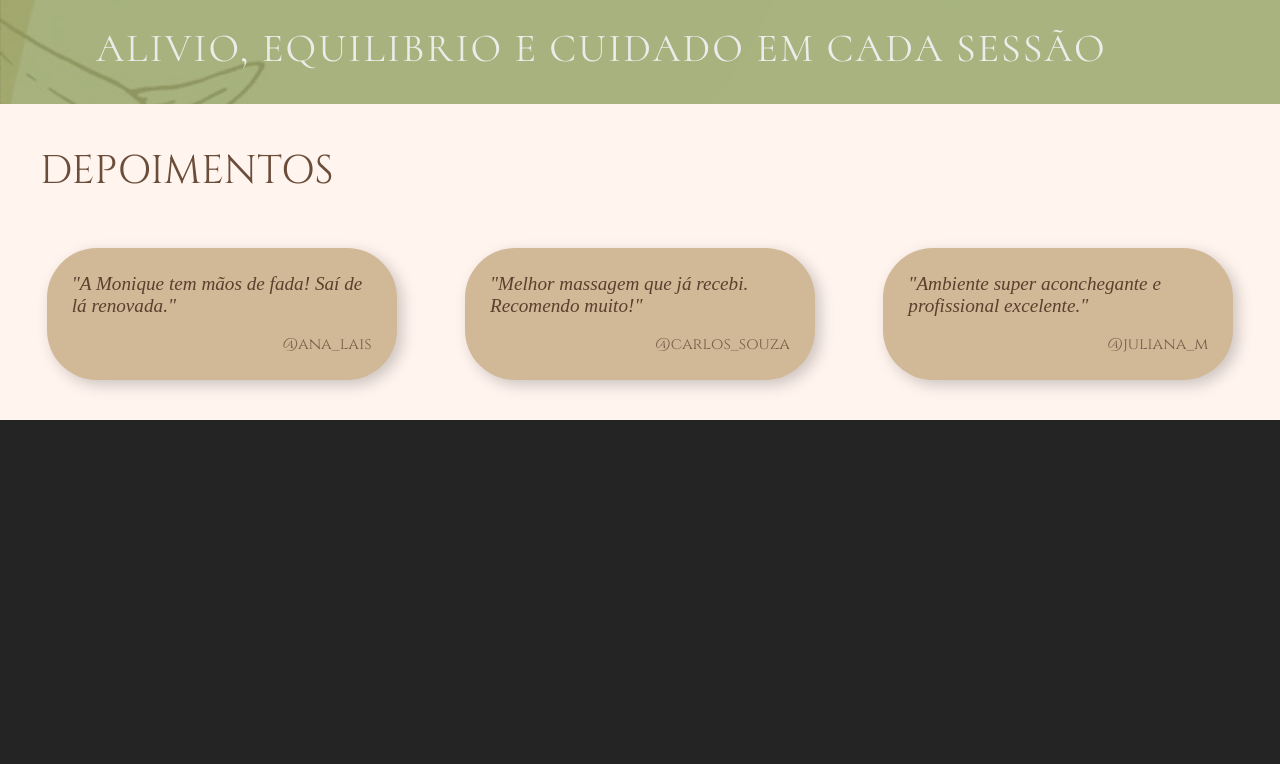
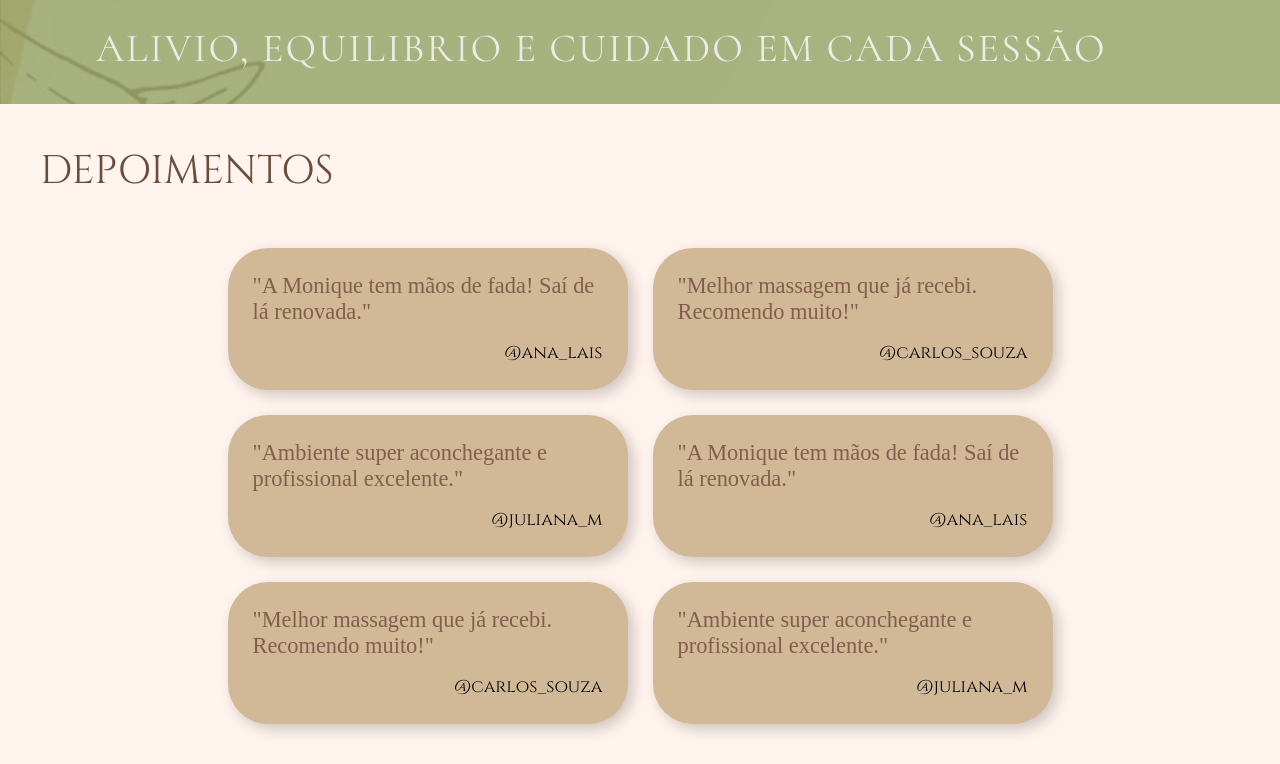
Before and after one commit to SAPI-Unesp/Projeto-Site-CasaMassagem, a React (Vite) app: page / in a window 1280 px wide. Shown: the part 696-1460 px from the top of the page. Before the commit the page ends 1116 px from the top, so only its background shows below. Built offline with nearby package versions, Linux system fonts and the light colour scheme.

Commit message:
Depoimentos pt2
Depoimentos pt2

```diff
--- a/src/pages/Home/Home.styles.ts
+++ b/src/pages/Home/Home.styles.ts
@@ -86,8 +86,9 @@ export const SectionTitle = styled.h2`
 
 export const DepoimentosGrid = styled.div`
   display: grid;
-  grid-template-columns: repeat(auto-fit, minmax(300px, 1fr));
-  gap: 15px;
+  grid-template-columns: repeat(auto-fit, minmax(300px, 400px));
+  justify-content: center;
+  gap: 25px;
   justify-items: center;
   max-width: 1600px;
   margin: 0 auto;
@@ -95,13 +96,13 @@ export const DepoimentosGrid = styled.div`
 
 export const DepoimentoCard = styled.div`
   background-color: #d1b897;
-  border-radius: 50px;
+  border-radius: 40px;
   padding: 25px;
   box-shadow: 5px 5px 15px rgba(0, 0, 0, 0.2);
   text-align: left;
   position: relative;
   width: 100%;
-  max-width: 350px;
+  max-width: 400px;
   min-height: 110px;
   display: flex;
   flex-direction: column;
@@ -109,16 +110,16 @@ export const DepoimentoCard = styled.div`
 `;
 
 export const DepoimentoText = styled.p`
-  font-size: 1.2em;
-  color: #5a402d;
+  font-size: 1.4em;
+  color: #835e4eff;
   margin: 0;
   font-family: 'Times New Roman', serif;
-  font-style: italic;
+  font-style: bold;
 `;
 
 export const DepoimentoAuthor = styled.p`
-  font-size: 1em;
-  color: #7a604c;
+  font-size: 1.1em;
+  color: #000000ff;
   margin: 0;
   margin-top: 1rem;
   text-align: right;
--- a/src/pages/Home/Home.tsx
+++ b/src/pages/Home/Home.tsx
@@ -52,6 +52,21 @@ export function Home() {
                         <DepoimentoText>"Ambiente super aconchegante e profissional excelente."</DepoimentoText>
                         <DepoimentoAuthor>@juliana_m</DepoimentoAuthor>
                     </DepoimentoCard>
+
+                     <DepoimentoCard>
+                        <DepoimentoText>"A Monique tem mãos de fada! Saí de lá renovada."</DepoimentoText>
+                        <DepoimentoAuthor>@ana_lais</DepoimentoAuthor>
+                    </DepoimentoCard>
+
+                    <DepoimentoCard>
+                        <DepoimentoText>"Melhor massagem que já recebi. Recomendo muito!"</DepoimentoText>
+                        <DepoimentoAuthor>@carlos_souza</DepoimentoAuthor>
+                    </DepoimentoCard>
+
+                    <DepoimentoCard>
+                        <DepoimentoText>"Ambiente super aconchegante e profissional excelente."</DepoimentoText>
+                        <DepoimentoAuthor>@juliana_m</DepoimentoAuthor>
+                    </DepoimentoCard>
                 </DepoimentosGrid>
             </DepoimentosSection>
         </>
```
